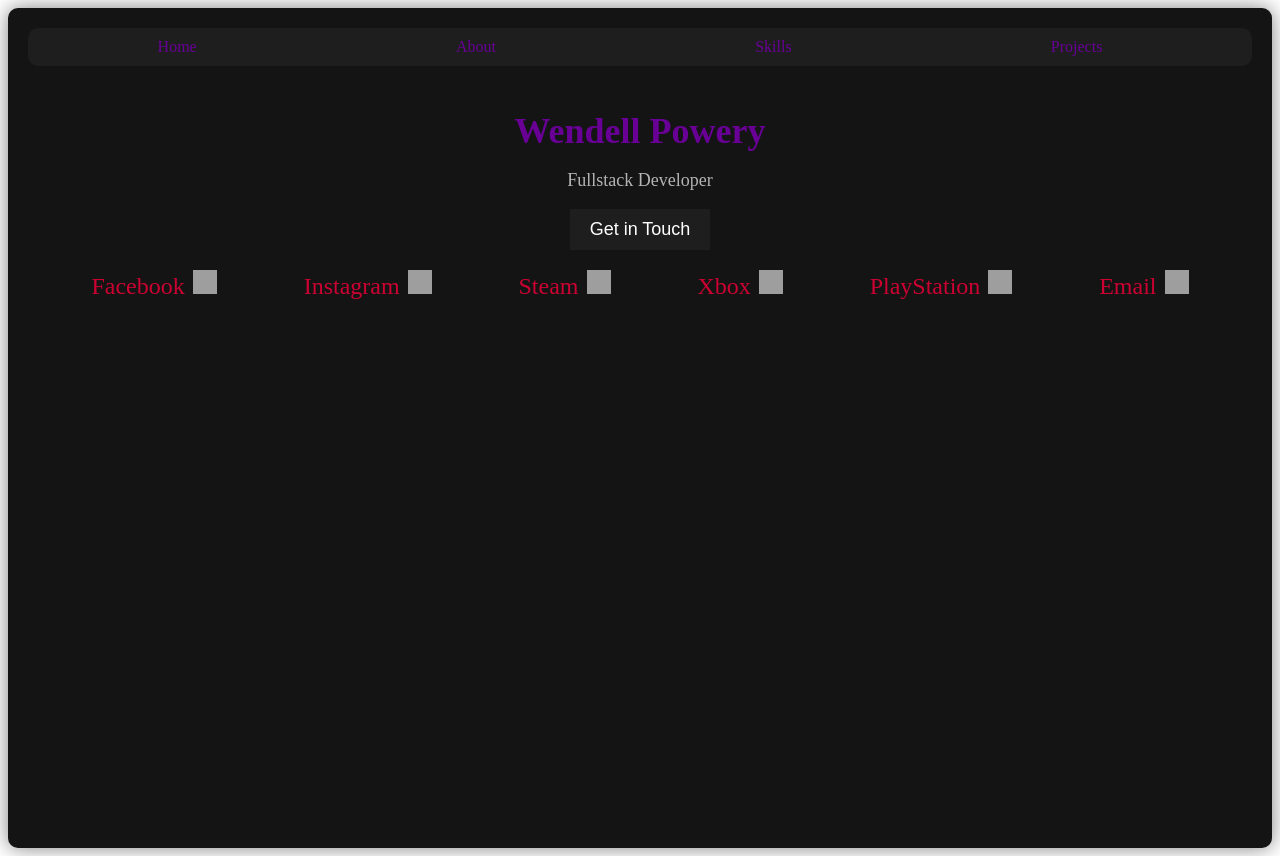
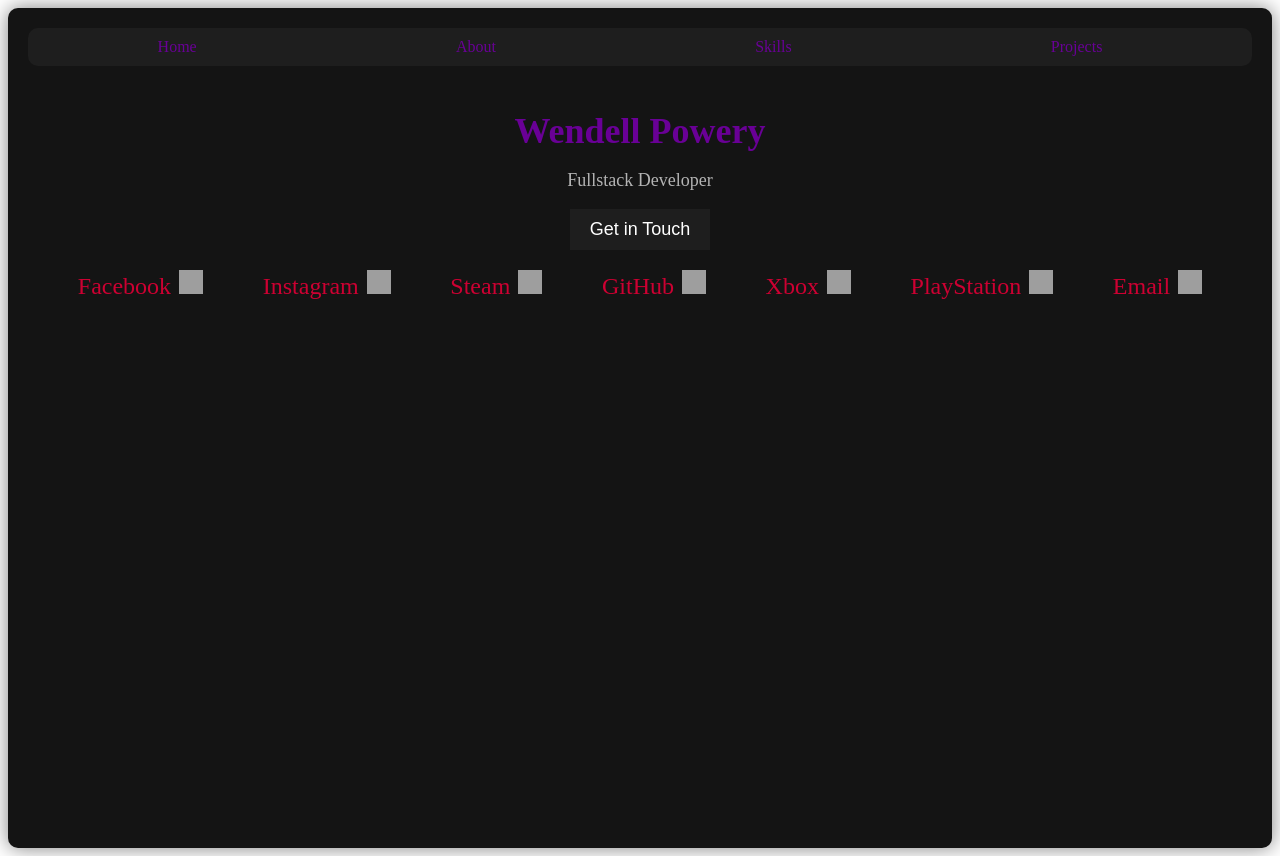
Before and after one commit to 110220004/myReact-portfolio, a React (Create React App) app: page / in a window 1280 px wide. Both pictures are taken after a click on the button "Get in Touch". Built offline with nearby package versions, Linux system fonts and the light colour scheme; grey boxes are pictures that could not be loaded.

Commit message:
update to home.js
added my GitHub profile (Should have been the first one i added lol)

```diff
--- a/src/components/Home.js
+++ b/src/components/Home.js
@@ -13,6 +13,10 @@ const Socials = () => (
     <a href="https://steamcommunity.com/profiles/76561199378818934/" target="_blank" rel="noopener noreferrer">
       Steam
       <img src="https://upload.wikimedia.org/wikipedia/commons/8/83/Steam_icon_logo.svg" alt="Steam" />
+    </a>
+    <a href="https://github.com/110220004" target="_blank" rel="noopener noreferrer">
+      GitHub
+      <img src="https://upload.wikimedia.org/wikipedia/commons/9/91/Octicons-mark-github.svg" alt="GitHub" />
     </a>
     <a href="https://account.xbox.com/en-us/Profile?xr=mebarnav&rtc=1&csrf=qaouJRCcKaSHsxXLf3EpVBhiMT-WfO7lzu-6DOJs7AS1BO6JQ-aD2Qxs6TRNnhyWmPbqCAMkbRckgiNJfE_GzrCMqK81&wa=wsignin1.0" target="_blank" rel="noopener noreferrer">
       Xbox
```
